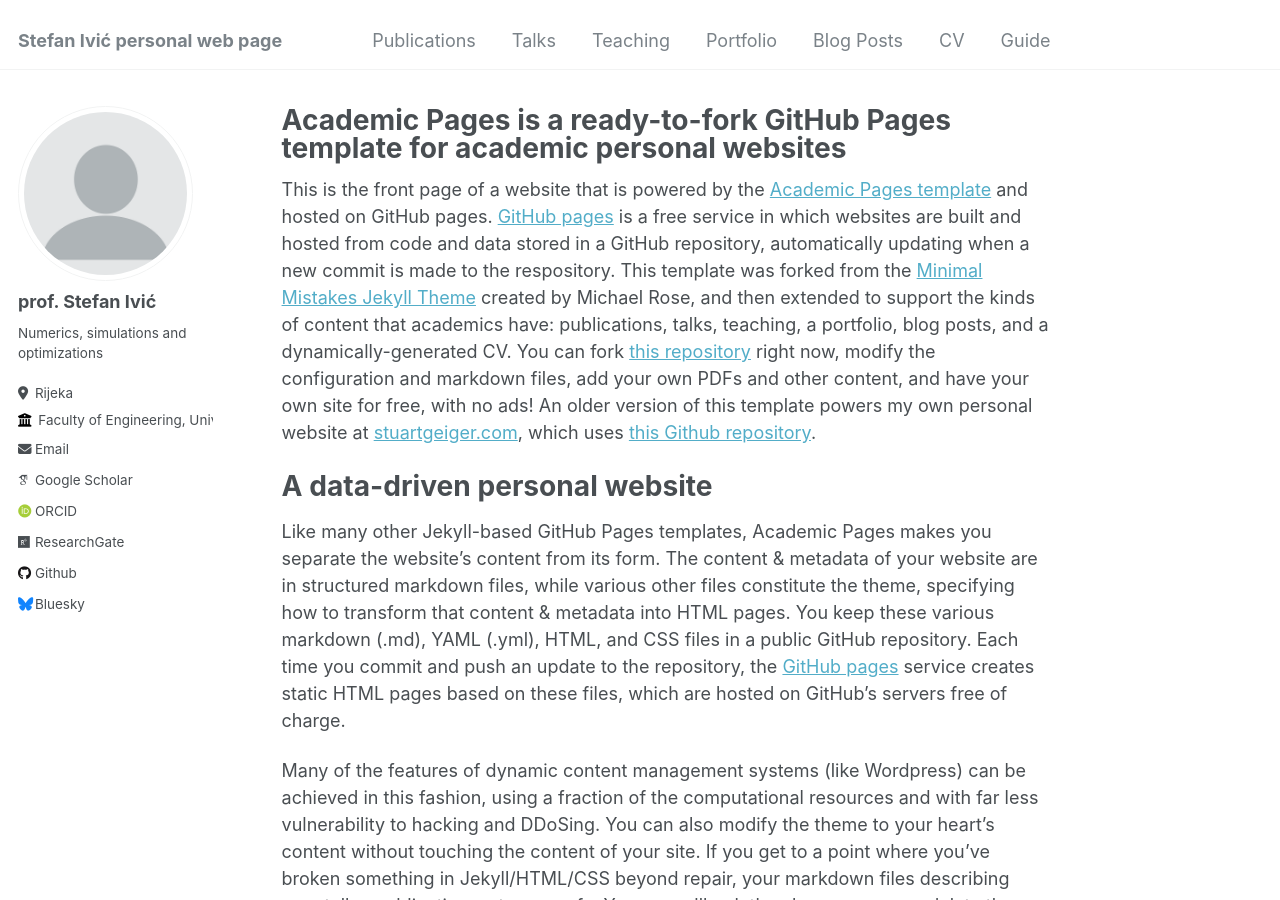
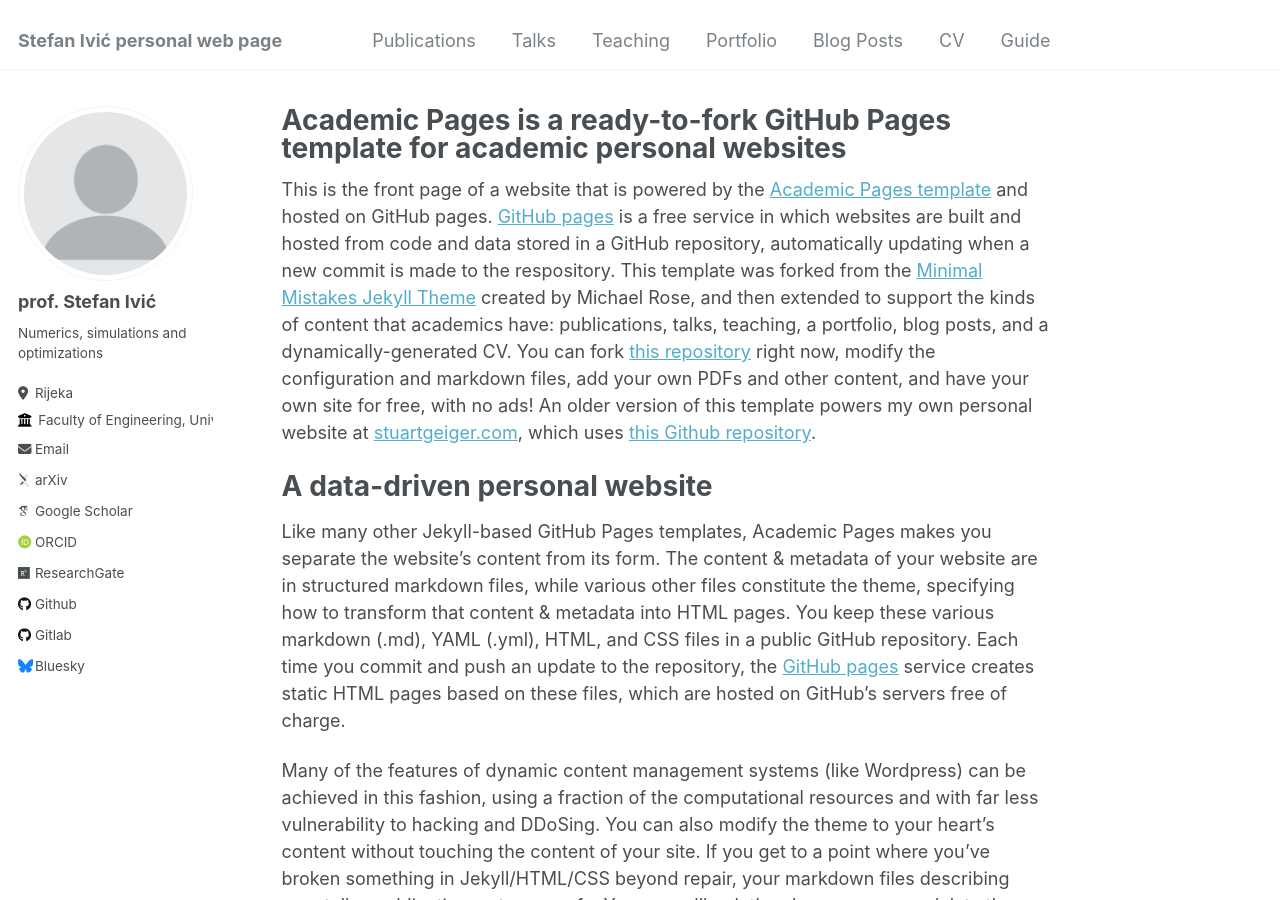
Before and after one commit to stfivic/stfivic.github.io, a Jekyll site: the page built from _pages/about.md, in a window 1280 px wide and 900 px high. Built offline with Jekyll 4.4.1, drawn with Linux system fonts in a browser that asks for light colours; some web fonts are replaced.

Commit message:
trying out

```diff
--- a/_config.yml
+++ b/_config.yml
@@ -31,7 +31,7 @@ author:
   email            : "stefan.ivic@uniri.hr"
 
   # Academic websites
-  arxiv            : # URL - Update with the correct link to your profile
+  arxiv            : "http://arxiv.org/a/ivic_s_1"
   googlescholar    : "https://scholar.google.com/citations?user=jFnbHJYAAAAJ"
   impactstory      : # URL
   orcid            : "https://orcid.org/0000-0002-2969-1787"
--- a/_includes/author-profile.html
+++ b/_includes/author-profile.html
@@ -72,6 +72,9 @@
       {% endif %}
       {% if author.github %}
         <li><a href="https://github.com/{{ author.github }}"><i class="fab fa-fw fa-github icon-pad-right" aria-hidden="true"></i>Github</a></li>
+      {% endif %}
+      {% if author.gitlab %}
+        <li><a href="https://github.com/{{ author.gitlab }}"><i class="fab fa-fw fa-github icon-pad-right" aria-hidden="true"></i>Gitlab</a></li>
       {% endif %}
       {% if author.kaggle %}
         <li><a href="https://kaggle.com/{{ author.kaggle }}"><i class="fab fa-fw fa-kaggle icon-pad-right" aria-hidden="true"></i>Kaggle</a></li>
```
